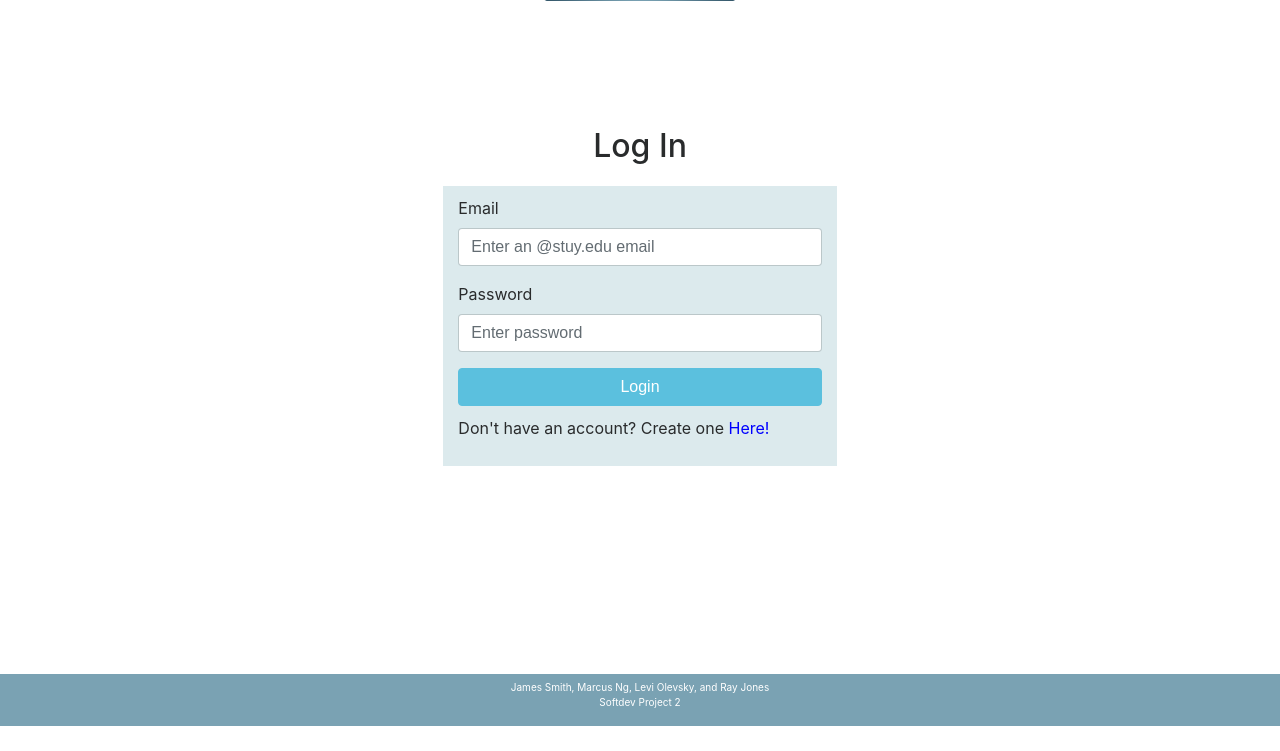
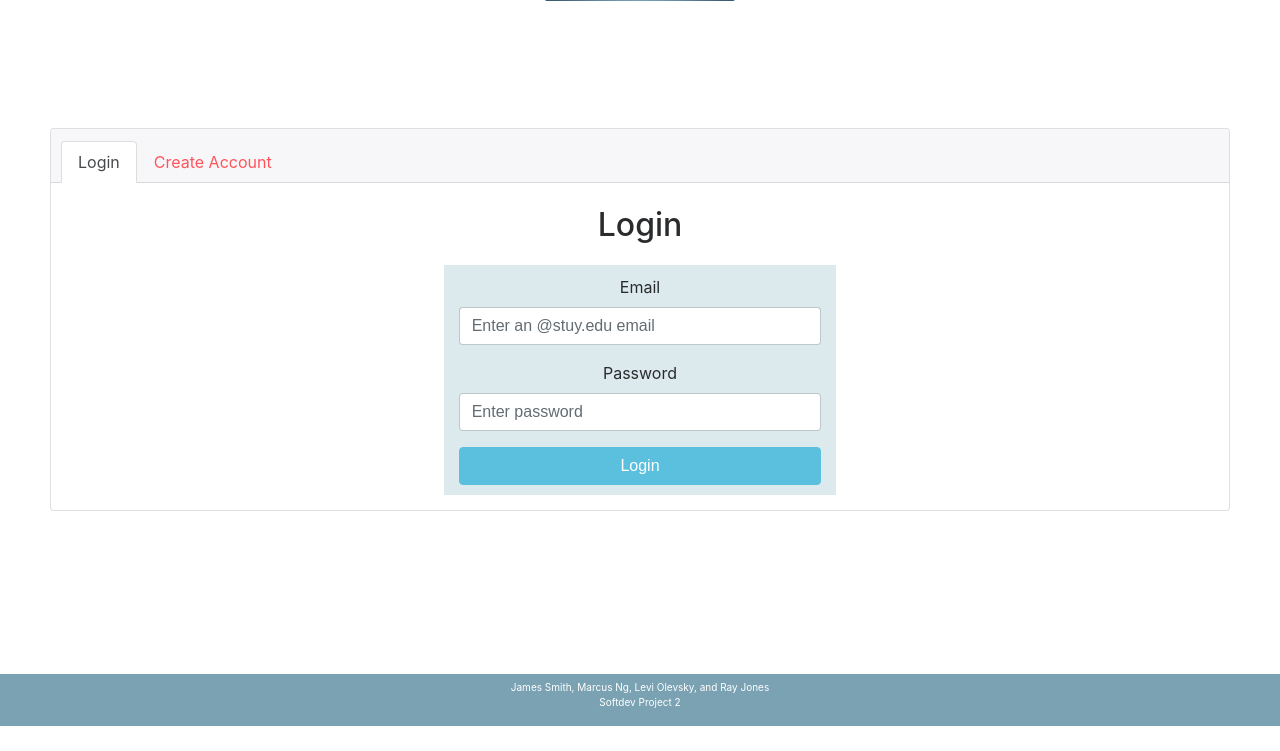
Before and after one commit to JamesSmith1202/somewhat_useful, a Flask app: page /login in a window 1280 px wide. Shown: the part 74-825 px from the top of the page. Run offline with Flask 2, Linux system fonts and the light colour scheme; some libraries are stand-ins or nearby versions.

Commit message:
login styled better

```diff
--- a/main/templates/login.html
+++ b/main/templates/login.html
@@ -10,9 +10,23 @@
 {% endfor %}
 
 {% endwith %}
+<div class="card text-center">
+  <div class="card-header">
+    <ul class="nav nav-tabs card-header-tabs">
+      <li class="nav-item">
+        <a class="nav-link active" data-toggle="tab" href="#log" role="tab">Login</a>
+      </li>
+      <li class="nav-item">
+        <a class="nav-link " data-toggle="tab" href="#cre" role="tab">Create Account</a>
+      </li>
 
+    </ul>
+  </div>
 
-<div id="left"> <h2 class="text-center"> Log In </h2>
+  <div class="tab-content" style="height: 150%">
+
+  <div class="tab-pane active" id="log" role="tabpanel">
+ <br><h2 class="text-center"> Login </h2>
 
   <div class="modal-body row">
     <div class="col-md-4"></div>
@@ -28,17 +42,16 @@
 	</div>
 	<input class="btn btn-info btn-block" type="submit" name="form" value="Login">
       </form>
-      <p style="padding-top: 10px;" id="toggle">Don't have an account? Create one
-	<span id="linkit"> Here! </span></p>
-</div></p>
+
+</div>
 <div class="col-md-4"></div>
 </div> </div>
 
 
 
-
-
-<div id="right"> <h2 class="text-center"> Create Account </h2>
+  <div class="tab-pane" id="cre" role="tabpanel">
+<br>
+ <h2 class="text-center"> Create Account </h2>
   <br>
   <div class="modal-body row">
     <div class="col-md-4"></div>
@@ -58,11 +71,17 @@
 	</div>
 	<button class="btn btn-primary btn-block" type="submit" name="form" value="create">Submit</button>
       </form>
-      <p style="padding-top: 10px;" id="toggle">Back to
-	<span id="linkit"> Login! </span>
-</div></p>
+</div>
 <div class="col-md-4"></div>
 </div> </div>
+
+
+
+
+
+
+
+
 
 
 
--- a/main/templates/template.html
+++ b/main/templates/template.html
@@ -12,6 +12,7 @@
   <meta name="author" content="">
   <link rel="stylesheet" type="text/css" href="static/bootstrap.min.css">
   <link rel="stylesheet" type="text/css" href="static/style.css" >
+
 </head>
 <body>
 
```
